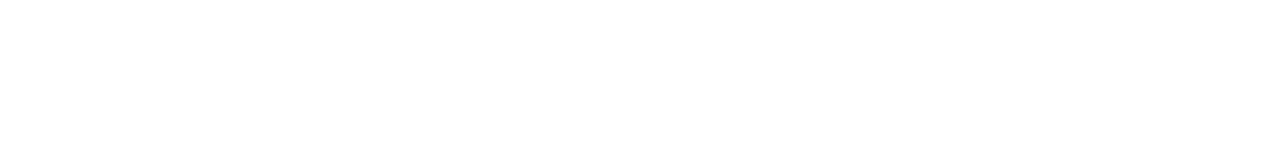
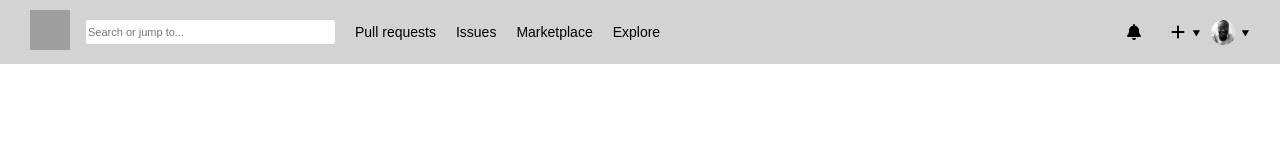
Before and after one commit to echelonnought/github-new-repo-page, a plain HTML site: page index.html in a window 1280 px wide. Drawn offline with Linux system fonts and the light colour scheme; grey boxes are pictures that could not be loaded.

Commit message:
created header features

```diff
--- a/index.html
+++ b/index.html
@@ -1,12 +1,67 @@
 <!DOCTYPE html>
 <html lang="en">
+
 <head>
     <meta charset="UTF-8">
     <meta http-equiv="X-UA-Compatible" content="IE=edge">
     <meta name="viewport" content="width=device-width, initial-scale=1.0">
-    <title>Document</title>
+    <title>Github New Repo Page</title>
+    <link rel="stylesheet" href="styles.css">
 </head>
+
 <body>
+    <nav class="github__navbar">
+        <div class="github__leftNavbarSection">
+            <a href="#"> <img src="https://upload.wikimedia.org/wikipedia/commons/9/91/Octicons-mark-github.svg"
+                    alt="GitHub image" class="github__image"> </i></a>
+            <form action="" class="search__form">
+                <input type="text" id="github-input" placeholder="Search or jump to..." value="" name="github">
+            </form>
+            <ul>
+                <li> <a href="#">Pull requests</a></li>
+                <li> <a href="#">Issues</a></li>
+                <li> <a href="#">Marketplace </a></li>
+                <li> <a href="#">Explore </a></li>
+            </ul>
+        </div>
+        <div class="github__rightNavbarSection">
+            <i class="fas fa-bell bell"></i>
+            <form action="" method="get" class="navbar__forms">
+                <i class="fas fa-plus plus__dropdown"></i>
+                <input list="new-specks" name="new_speck" class="navbar__inputDropdowns">
+                <datalist id="new-specks">
+                    <option value="New repository">
+                    <option value="Import repository">
+                    <option value="New gist">
+                    <option value="New organization">
+                    <option value="New project">
+                </datalist>
+            </form>
+            <form action="" method="get" class="navbar__forms">
+                <img src="/image/lawson.jpg" alt="" class="dropdown__image">
+                <input list="profiles" name="browser" class="navbar__inputDropdowns">
+                <datalist id="profiles">
+                    <option value="Your profile">
+                    <option value="Your repositories">
+                    <option value="Your codespaces">
+                    <option value="Your organization">
+                    <option value="New projects">
+                    <option value="Your stars">
+                    <option value="Your gists">
+                    <option value="Upgrade">
+                    <option value="Feature preview">
+                    <option value="Help">
+                    <option value="Settings">
+                    <option value="Signout">
+                </datalist>
 
+            </form>
+
+        </div>
+    </nav>
+
+    <script src="https://kit.fontawesome.com/386040ba15.js" crossorigin="anonymous"></script>
+    <script src="main.js"></script>
 </body>
+
 </html>
--- /dev/null
+++ b/main.js
@@ -0,0 +1,12 @@
+const input = document.getElementById("github-input");
+
+input.onfocus = function () {
+  // browsers.style.display = 'block';
+  input.style.transition = ".2s ease-in-out";
+  input.style.width = "500px";
+};
+
+input.onblur = function () {
+  input.style.width = "245px";
+  input.style.transition = ".2s ease-in-out";
+};
--- /dev/null
+++ b/styles.css
@@ -0,0 +1,102 @@
+* {
+  margin: 0;
+}
+
+
+.github__navbar {
+  display: flex;
+  justify-content: space-between;
+  align-items: center;
+  padding: 10px 40px 10px 30px;
+  background: lightgrey;
+  position: sticky;
+  top: 0;
+}
+
+
+.github__image {
+  margin-right: 16px;
+  width: 40px;
+  height: 40px;
+}
+
+.github__leftNavbarSection {
+  display: flex;
+  justify-content: center;
+  align-items: center;
+}
+
+form > input {
+  padding: 6px 2px;
+  margin-right: -30px;
+  border: none;
+  width: 245px;
+  border-radius: 2px;
+  outline: 0;
+  font-size: 11px;
+}
+
+div > ul {
+  display: flex;
+}
+
+div > ul > li {
+  font-family: Arial, Helvetica, sans-serif;
+  list-style-type: none;
+  padding: 0 10px;
+  font-size: 14px;
+  font-weight: 200;
+  line-height: normal;
+}
+
+a {
+  text-decoration: none;
+  color: #000;
+}
+
+.github__rightNavbarSection {
+  display: flex;
+  justify-content: space-around;
+  align-items: center;
+  /* margin: 10px; */
+}
+
+.bell {
+  margin-right: 10px;
+}
+
+.navbar__forms {
+  display: flex;
+  justify-content: space-between;
+  align-items: center;
+  margin: 0 20px 0 20px;
+  cursor: pointer;
+}
+
+#new-speck, #profiles {
+  position: absolute;
+  background-color: white;
+  border: 1px solid blue;
+  border-radius: 0 0 5px 5px;
+  border-top: none;
+  font-family: sans-serif;
+  width: 350px;
+  padding: 5px;
+
+}
+.navbar__forms .navbar__inputDropdowns {
+  width: 10px;
+  border: none;
+  background: transparent;
+  outline-width: 0;
+}
+
+.navbar__forms .navbar__inputDropdowns::-webkit-calendar-picker-indicator {
+  opacity: 100;
+}
+
+.navbar__forms .dropdown__image {
+  width: 25px;
+  height: 25px;
+  border-radius: 50%;
+}
```
Also changed, not shown: image/lawson.jpg (added).
